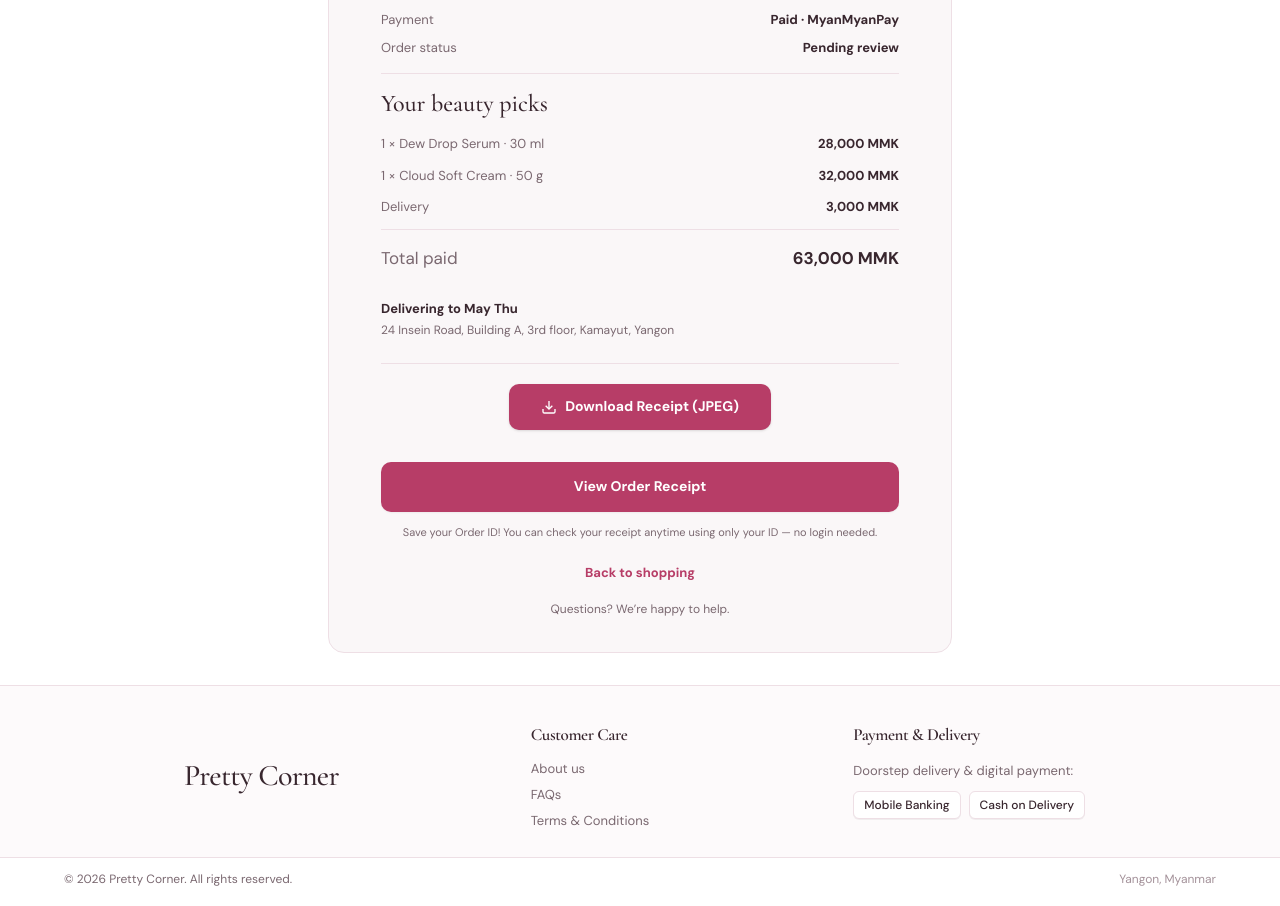
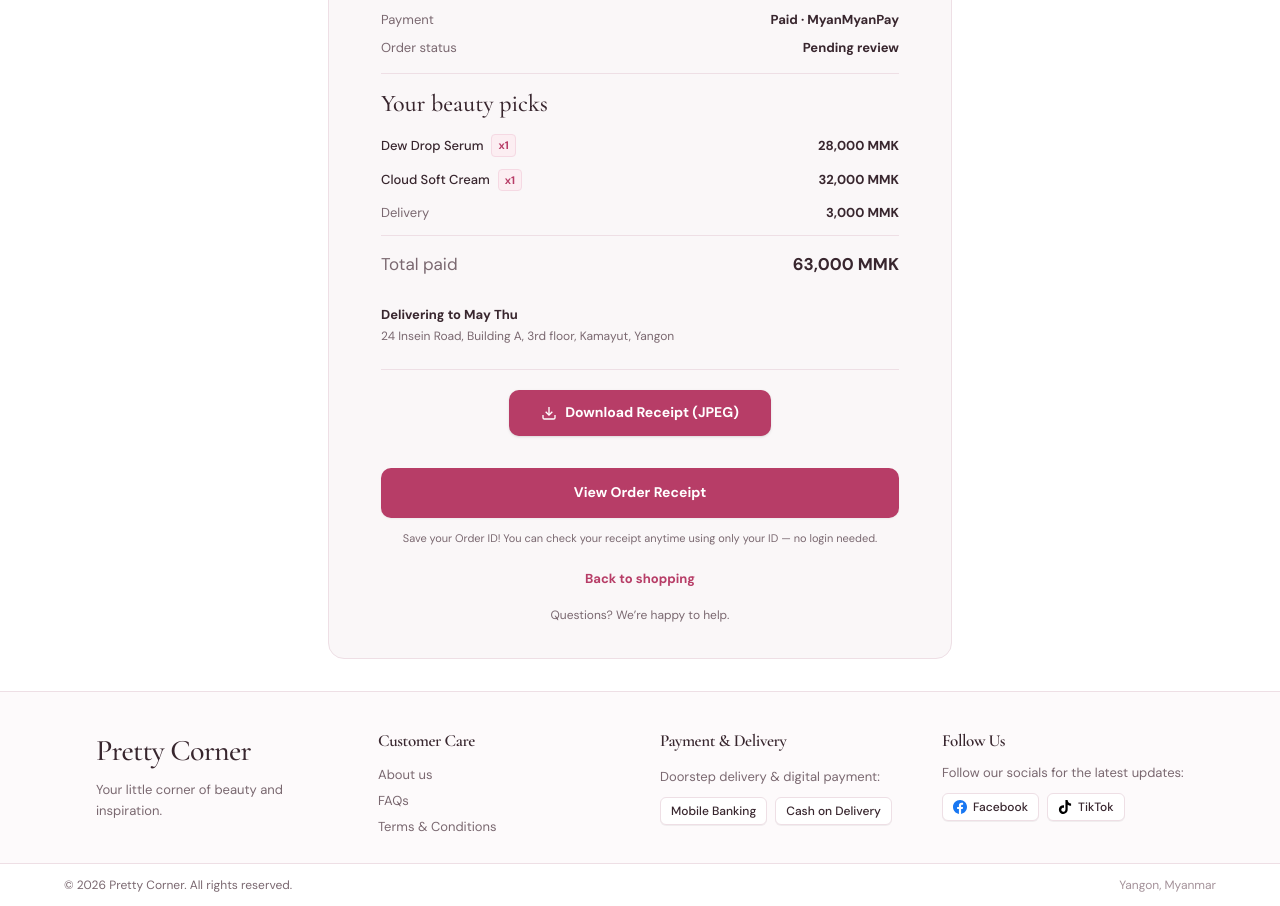
Before and after one commit to TheinMinHtet/Pretty_Corner, a Next.js app: page /order-confirmation in a window 1280 px wide. Shown: the part 520-1426 px from the top of the page. Built offline with nearby package versions, Linux system fonts and the light colour scheme.

Commit message:
feat: add Follow Us section, brand slogan in footer, and distinct quantity tags

```diff
--- a/src/app/bag/page.tsx
+++ b/src/app/bag/page.tsx
@@ -135,12 +135,11 @@ export default function ShoppingBagPage() {
                         <div className="relative w-10 h-10 rounded-lg bg-white border border-[#eedfe5] overflow-hidden shrink-0">
                           <Image src={item.image} alt={item.name} fill className="object-cover" />
                         </div>
-                        <div className="min-w-0">
-                          <p className="font-medium text-[#38262e] truncate">{item.name}</p>
-                          <p className="text-[11px] text-[#7a6870]">
-                            Qty: <strong className="text-[#38262e] font-semibold">{item.quantity}</strong>
-                            {item.size ? ` · ${item.size}` : ''}
-                          </p>
+                        <div className="min-w-0 flex items-center">
+                          <span className="font-medium text-[#38262e] truncate">{item.name}</span>
+                          <span className="inline-flex items-center font-bold text-[#b73d67] bg-[#fceef2] border border-[#f5d9e3] px-1.5 py-0.5 rounded text-[11px] ml-2 shrink-0">
+                            x{item.quantity}
+                          </span>
                         </div>
                       </div>
                       <span className="font-bold text-[#38262e] shrink-0 whitespace-nowrap">
--- a/src/app/checkout/page.tsx
+++ b/src/app/checkout/page.tsx
@@ -429,9 +429,11 @@ export default function CheckoutPage() {
                       <div className="relative w-9 h-9 rounded bg-[#f9f5f7] overflow-hidden shrink-0">
                         <Image src={item.image} alt={item.name} fill className="object-cover" />
                       </div>
-                      <div className="truncate">
-                        <p className="font-medium text-[#38262e] truncate">{item.name}</p>
-                        <p className="text-[11px] text-[#7a6870]">Qty: {item.quantity} · {item.size}</p>
+                      <div className="truncate flex items-center">
+                        <span className="font-medium text-[#38262e] truncate">{item.name}</span>
+                        <span className="inline-flex items-center font-bold text-[#b73d67] bg-[#fceef2] border border-[#f5d9e3] px-1.5 py-0.5 rounded text-[11px] ml-2 shrink-0">
+                          x{item.quantity}
+                        </span>
                       </div>
                     </div>
                     <span className="font-bold text-[#38262e] shrink-0">
--- a/src/app/order-confirmation/page.tsx
+++ b/src/app/order-confirmation/page.tsx
@@ -116,7 +116,7 @@ function OrderConfirmationContent() {
     order.items.forEach((item) => {
       y += 34;
       ctx.textAlign = 'left';
-      ctx.fillText(`${item.quantity}x  ${item.name} (${item.size})`, 60, y);
+      ctx.fillText(`${item.name}  x${item.quantity}`, 60, y);
       ctx.textAlign = 'right';
       ctx.fillText(`${(item.price * item.quantity).toLocaleString()} MMK`, canvas.width - 60, y);
     });
@@ -266,8 +266,11 @@ function OrderConfirmationContent() {
         <div className="space-y-3">
           {order.items.map((item, idx) => (
             <div key={idx} className="flex justify-between items-center text-[13px]">
-              <span className="text-[#7a6870]">
-                {item.quantity} × {item.name} · {item.size}
+              <span className="text-[#38262e] font-medium flex items-center">
+                <span>{item.name}</span>
+                <span className="inline-flex items-center font-bold text-[#b73d67] bg-[#fceef2] border border-[#f5d9e3] px-1.5 py-0.5 rounded text-[11px] ml-2 shrink-0">
+                  x{item.quantity}
+                </span>
               </span>
               <span className="font-bold text-[#38262e]">
                 {(item.price * item.quantity).toLocaleString()} MMK
--- a/src/app/order-tracking/page.tsx
+++ b/src/app/order-tracking/page.tsx
@@ -117,11 +117,11 @@ function OrderReceiptContent() {
             <div className="space-y-2.5 text-[13px] text-[#38262e] divide-y divide-[#eedfe5]/60">
               {order.items.map((item, idx) => (
                 <div key={idx} className="flex justify-between items-center pt-2 first:pt-0">
-                  <div>
-                    <p className="font-medium text-[#38262e]">{item.name}</p>
-                    <p className="text-[11px] text-[#7a6870]">
-                      Qty: {item.quantity} {item.size ? `· ${item.size}` : ''}
-                    </p>
+                  <div className="flex items-center">
+                    <span className="font-medium text-[#38262e]">{item.name}</span>
+                    <span className="inline-flex items-center font-bold text-[#b73d67] bg-[#fceef2] border border-[#f5d9e3] px-1.5 py-0.5 rounded text-[11px] ml-2 shrink-0">
+                      x{item.quantity}
+                    </span>
                   </div>
                   <span className="font-bold text-[#38262e]">
                     {(item.price * item.quantity).toLocaleString()} MMK
--- a/src/components/Footer.tsx
+++ b/src/components/Footer.tsx
@@ -8,18 +8,21 @@ export default function Footer({ hasBottomNav = false }: { hasBottomNav?: boolea
     <footer className="w-full bg-[#fdfafb] border-t border-[#eedfe5] mt-auto">
       {/* 1. Main Footer Grid: Classic 3 columns (Left: Brand, Middle: Customer Care, Right: Payment & Delivery) */}
       <div className="max-w-6xl mx-auto px-5 sm:px-6 lg:px-8 pt-4 sm:pt-7 lg:pt-9 pb-4 sm:pb-7">
-        <div className="grid grid-cols-2 md:grid-cols-3 gap-5 sm:gap-8 lg:gap-12 items-start">
+        <div className="grid grid-cols-2 md:grid-cols-4 gap-5 sm:gap-7 lg:gap-10 items-start">
           {/* Column 1: Brand */}
-          <div className="col-span-2 md:col-span-1 flex flex-col items-center justify-center text-center self-center py-2 md:py-0">
-            <Link href="/" className="inline-block group text-center">
+          <div className="col-span-2 md:col-span-1 flex flex-col items-center md:items-start text-center md:text-left self-center md:self-start py-2 md:py-0">
+            <Link href="/" className="inline-block group text-center md:text-left">
               <span className="font-serif text-[24px] sm:text-[28px] lg:text-[30px] font-medium text-[#38262e] tracking-tight group-hover:text-[#b73d67] transition-colors">
                 Pretty Corner
               </span>
             </Link>
+            <p className="text-[12px] sm:text-[13px] text-[#7a6870] mt-1.5 leading-relaxed">
+              Your little corner of beauty and inspiration.
+            </p>
           </div>
 
           {/* Column 2: Customer Care */}
-          <div className="col-span-1 md:pl-8 lg:pl-14">
+          <div className="col-span-1">
             <h4 className="font-serif text-[15px] sm:text-[17px] font-semibold text-[#38262e] mb-2 sm:mb-3 tracking-tight">
               Customer Care
             </h4>
@@ -59,6 +62,43 @@ export default function Footer({ hasBottomNav = false }: { hasBottomNav?: boolea
               </span>
             </div>
           </div>
+
+          {/* Column 4: Follow Us */}
+          <div className="col-span-2 md:col-span-1 pt-3 md:pt-0 border-t md:border-t-0 border-[#eedfe5]/60 flex flex-col items-center md:items-start text-center md:text-left">
+            <h4 className="font-serif text-[15px] sm:text-[17px] font-semibold text-[#38262e] mb-1.5 sm:mb-2 tracking-tight">
+              Follow Us
+            </h4>
+            <p className="text-[12px] sm:text-[13px] text-[#7a6870] leading-relaxed mb-2.5 max-w-xs">
+              Follow our socials for the latest updates:
+            </p>
+            <div className="flex items-center gap-2 text-[11.5px] sm:text-[12px] font-medium text-[#38262e]">
+              <a
+                href="https://facebook.com"
+                target="_blank"
+                rel="noopener noreferrer"
+                className="bg-white border border-[#eedfe5] hover:border-[#1877f2] hover:text-[#1877f2] px-2.5 py-1 rounded-[6px] shadow-2xs inline-flex items-center gap-1.5 transition-all cursor-pointer group"
+                title="Follow us on Facebook"
+              >
+                <svg className="w-3.5 h-3.5 fill-[#1877f2]" viewBox="0 0 24 24">
+                  <path d="M24 12.073c0-6.627-5.373-12-12-12s-12 5.373-12 12c0 5.99 4.388 10.954 10.125 11.854v-8.385H7.078v-3.47h3.047V9.43c0-3.007 1.792-4.669 4.533-4.669 1.312 0 2.686.235 2.686.235v2.953H15.83c-1.491 0-1.956.925-1.956 1.874v2.25h3.328l-.532 3.47h-2.796v8.385C19.612 23.027 24 18.062 24 12.073z" />
+                </svg>
+                <span>Facebook</span>
+              </a>
+
+              <a
+                href="https://tiktok.com"
+                target="_blank"
+                rel="noopener noreferrer"
+                className="bg-white border border-[#eedfe5] hover:border-[#000000] hover:text-[#000000] px-2.5 py-1 rounded-[6px] shadow-2xs inline-flex items-center gap-1.5 transition-all cursor-pointer group"
+                title="Follow us on TikTok"
+              >
+                <svg className="w-3.5 h-3.5 fill-[#000000]" viewBox="0 0 24 24">
+                  <path d="M12.525.02c1.31-.02 2.61-.01 3.91-.02.08 1.53.63 3.09 1.75 4.17 1.12 1.11 2.7 1.62 4.24 1.79v4.03c-1.44-.05-2.89-.35-4.2-.97-.57-.26-1.1-.59-1.62-.93-.01 2.92.01 5.84-.02 8.75-.08 1.4-.54 2.79-1.35 3.94-1.31 1.92-3.58 3.17-5.91 3.21-1.43.08-2.86-.31-4.08-1.03-2.02-1.19-3.44-3.37-3.65-5.71-.02-.5-.03-1-.01-1.49.18-1.9 1.12-3.72 2.58-4.96 1.66-1.44 3.98-2.13 6.15-1.72.02 1.48-.04 2.96-.04 4.44-.99-.32-2.15-.23-3.02.37-.63.41-1.11 1.04-1.36 1.75-.21.51-.24 1.07-.14 1.61.24 1.64 1.82 2.89 3.49 2.72 1.34-.04 2.58-.88 3.08-2.12.33-.74.43-1.57.43-2.38V.02h-.08z" />
+                </svg>
+                <span>TikTok</span>
+              </a>
+            </div>
+          </div>
         </div>
       </div>
 
```
